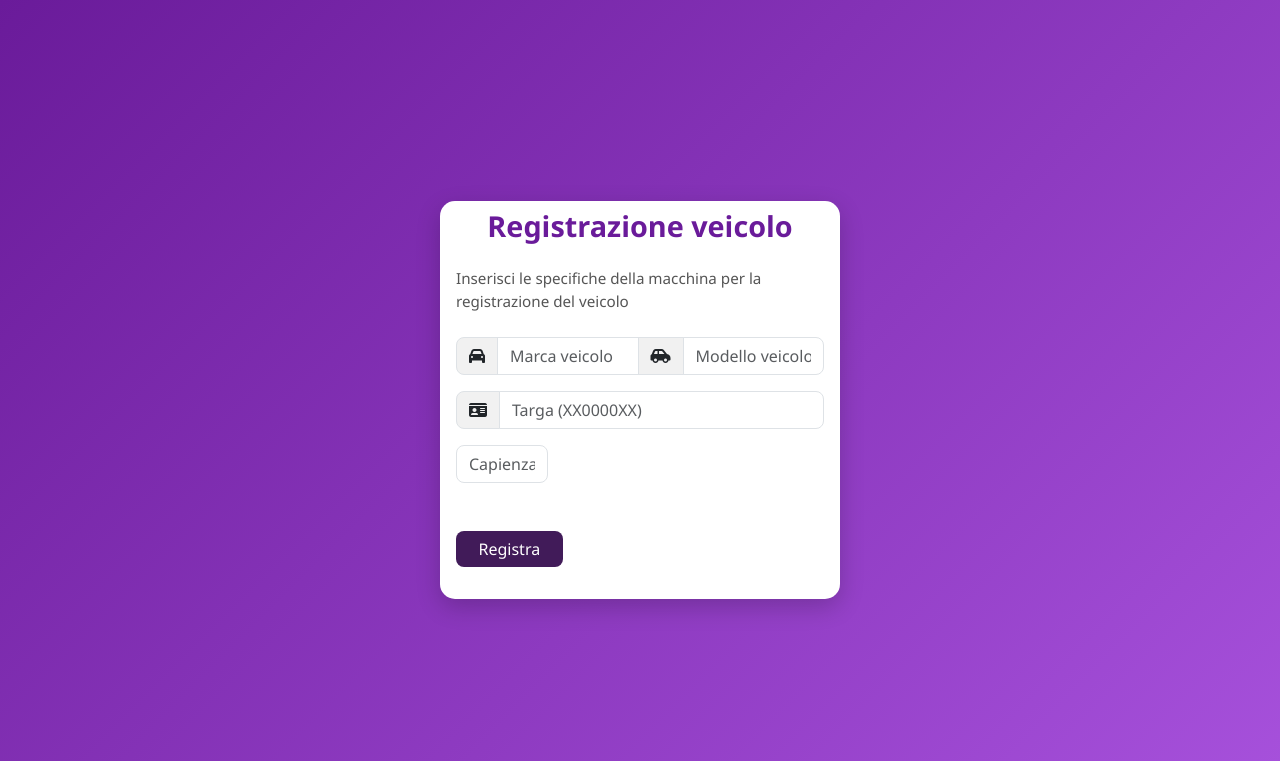
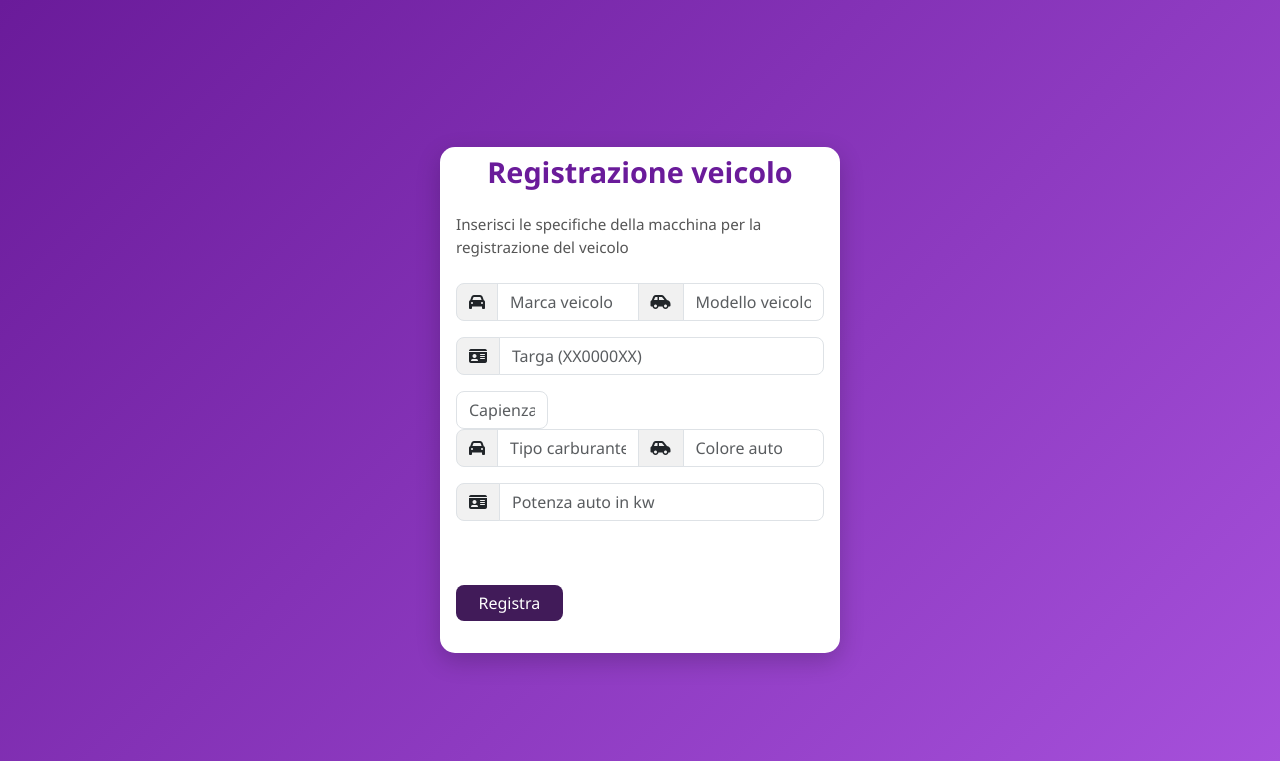
Before and after one commit to ITTPascal-2526-5L/pascal-carsharing-castorri-medri-pompili, a Flask app: template app/templates/car.html in a window 1280 px wide. Shown: the top 761 px of the page. Run offline with Flask 3, Linux system fonts and the light colour scheme; the template is opened without the code that fills it, so the values that code supplies are empty.

Commit message:
Fix car.html

```diff
--- a/app/templates/car.html
+++ b/app/templates/car.html
@@ -54,7 +54,7 @@
 
                     <div class="input-group mb-3">
                         <span class="input-group-text"><i class="fa-solid fa-id-card"></i></span>
-                        <input type="text" name="targa" class="form-control" placeholder="Targa (XX0000XX)" autocomplete="Targa" required>
+                        <input type="text" name="targa" class="form-control" placeholder="Targa (XX0000XX)" autocomplete="targa" required>
                     </div>
 
                     <div class="dropdown w-25">
@@ -66,6 +66,20 @@
                             <li><a class="dropdown-item" href="#">8</a></li>
                         </ul>
                     </div>
+
+                    <div class="input-group mb-3">
+                        <span class="input-group-text"><i class="fa-solid fa-car"></i></span>
+                        <input type="text" name="carburante" class="form-control" placeholder="Tipo carburante" autocomplete="fuel" required>
+
+                        <span class="input-group-text"><i class="fa-solid fa-car-side"></i></span>
+                        <input type="text" name="colore" class="form-control" placeholder="Colore auto" autocomplete="modello" required>
+                    </div>
+
+                    <div class="input-group mb-3">
+                        <span class="input-group-text"><i class="fa-solid fa-id-card"></i></span>
+                        <input type="text" name="kw" class="form-control" placeholder="Potenza auto in kw" autocomplete="kw" required>
+                    </div>
+
                     <br></br>
 
 
```
